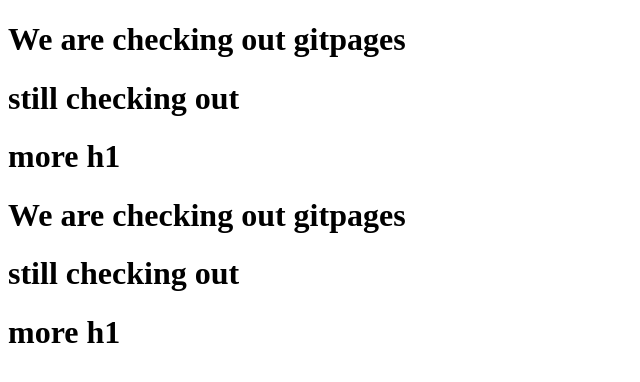
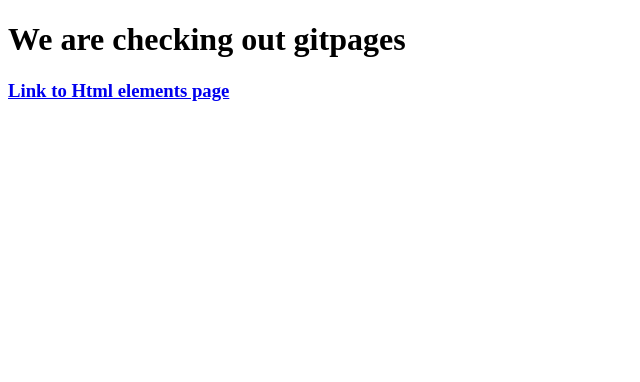
Before and after one commit to Davidkitumba/web-wensday-class, a plain HTML site: page index.html in a window 1280 px wide. Shown: the whole page, without its empty margins (0-640 px from the left). Drawn offline with Linux system fonts and the light colour scheme.

Commit message:
Update index.html

```diff
--- a/index.html
+++ b/index.html
@@ -8,10 +8,10 @@
 </head>
 <body>
     <h1>We are checking out gitpages</h1>
-    <h1>still checking out</h1>
-    <h1>more h1</h1>
-    <h1>We are checking out gitpages</h1>
-    <h1>still checking out</h1>
-    <h1>more h1</h1>
+
+    <a href="htmlelements.html"><h3>Link to Html elements page</h3></a>
+
+
+
 </body>
 </html>
```
